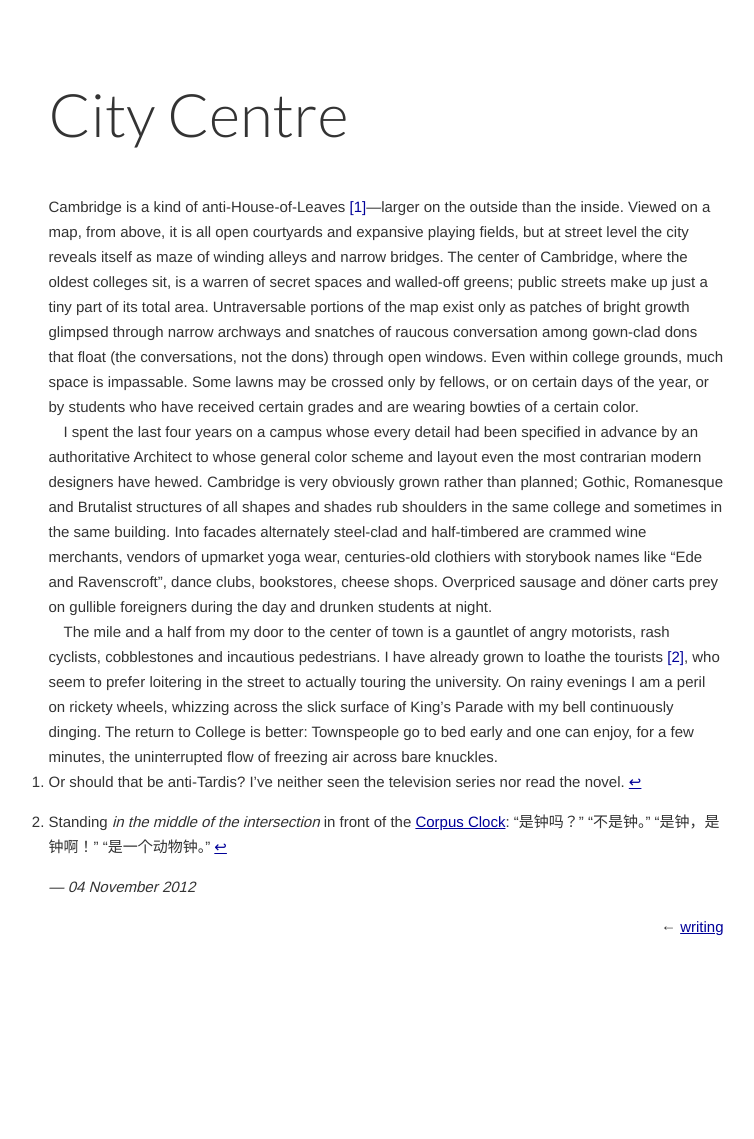
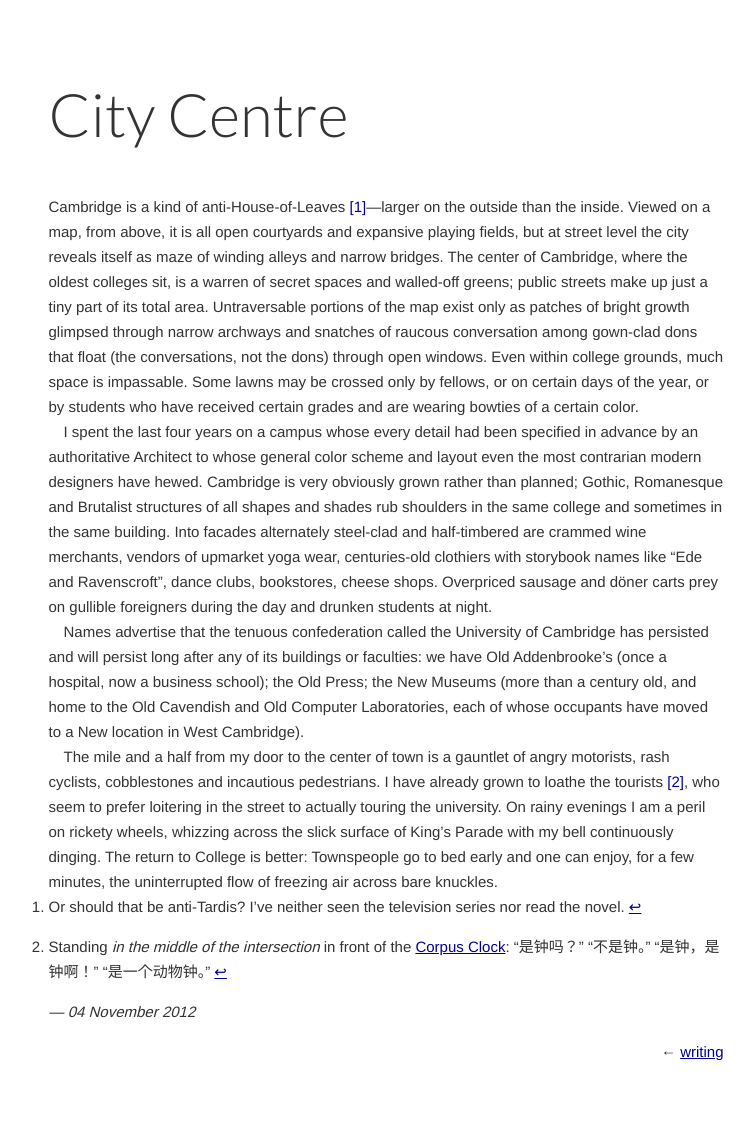
Before and after one commit to jacobandreas/writing, a Jekyll site: the page built from _posts/2012-11-04-city-centre.md, in a window 1280 px wide. Shown: the whole page, without its empty margins (254-1008 px from the left). Built offline with Jekyll 4.4.1, drawn with Linux system fonts in a browser that asks for light colours; before the commit the page ends 1015 px from its top, so only the background shows below that.

Commit message:
novelty & nomenclature

```diff
--- a/_posts/2012-11-04-city-centre.md
+++ b/_posts/2012-11-04-city-centre.md
@@ -28,6 +28,13 @@ storybook names like "Ede and Ravenscroft", dance clubs, bookstores, cheese
 shops. Overpriced sausage and d&ouml;ner carts prey on gullible foreigners
 during the day and drunken students at night.
 
+Names advertise that the tenuous confederation called the University of
+Cambridge has persisted and will persist long after any of its buildings or
+faculties: we have Old Addenbrooke's (once a hospital, now a business school);
+the Old Press; the New Museums (more than a century old, and home to the Old
+Cavendish and Old Computer Laboratories, each of whose occupants have moved to a
+New location in West Cambridge).
+
 The mile and a half from my door to the center of town is a gauntlet of angry
 motorists, rash cyclists, cobblestones and incautious pedestrians. I have
 already grown to loathe the tourists[^2], who seem to prefer loitering in the
```
